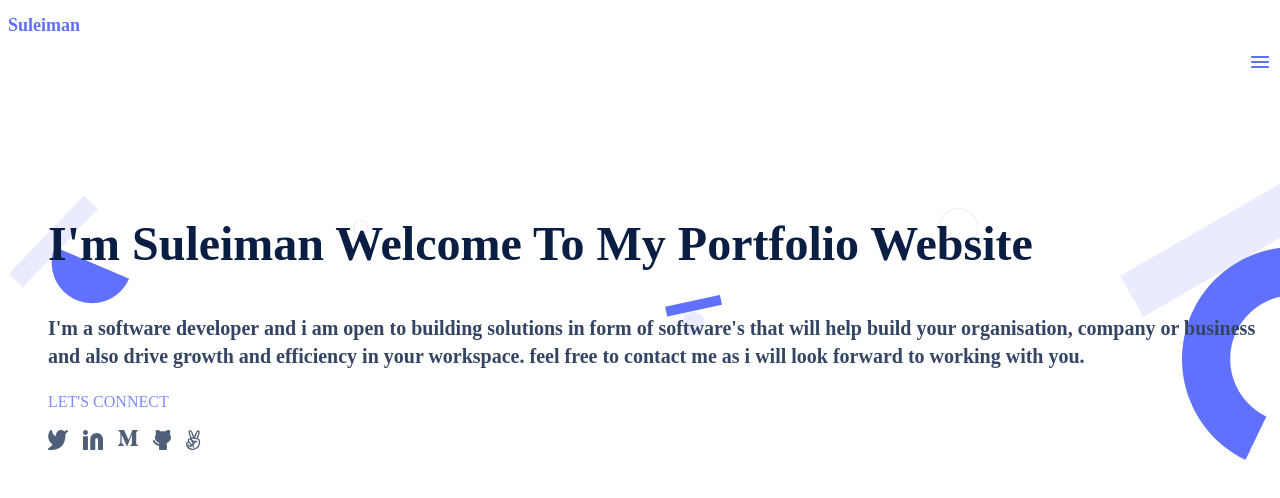
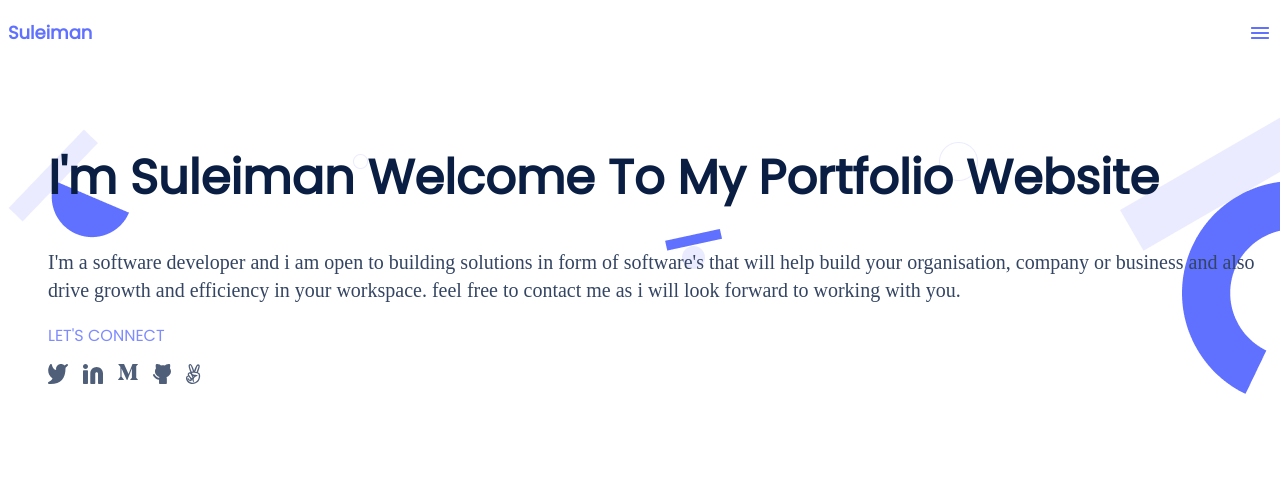
Before and after one commit to shaaibu7/Portfolio-Setup, a website: page index.html in a window 1280 px wide. Drawn offline with Linux system fonts and the light colour scheme.

Commit message:
Added font and styling

```diff
--- a/index.html
+++ b/index.html
@@ -5,14 +5,13 @@
     <meta http-equiv="X-UA-Compatible" content="IE=edge">
     <meta name="viewport" content="width=device-width, initial-scale=1.0">
     <link rel="stylesheet" href="style.css">
+    <link rel="stylesheet" href="https://fonts.googleapis.com/css?family=Poppins">
     <title>PORTFOLIO</title>
 </head>
 <body>
     <header id="container">
-         <h2 class="logo">Suleiman</h2>
-        <nav>
-             <img src="images/Hamburguer.png" alt="this is an image">
-        </nav>
+        <h2 class="logo">Suleiman</h2>
+        <img src="images/Hamburguer.png" alt="this is an image" class="image">
     </header>
 
     <section>
--- a/style.css
+++ b/style.css
@@ -11,10 +11,13 @@ a {
   text-decoration: none;
 }
 
-nav {
-  display: flex;
-  flex-direction: row;
-  flex-flow: row-reverse;
+h2{
+  float: left;
+}
+
+.image{
+  float: right;
+  margin-top: 13px;
 }
 
 li {
@@ -57,7 +60,7 @@ h1 {
 
 p {
   font: 'Poppins';
-  font-weight: 600;
+  font-weight: 400;
   font-size: 20px;
   line-height: 28px;
   margin-left: 40px;
```
